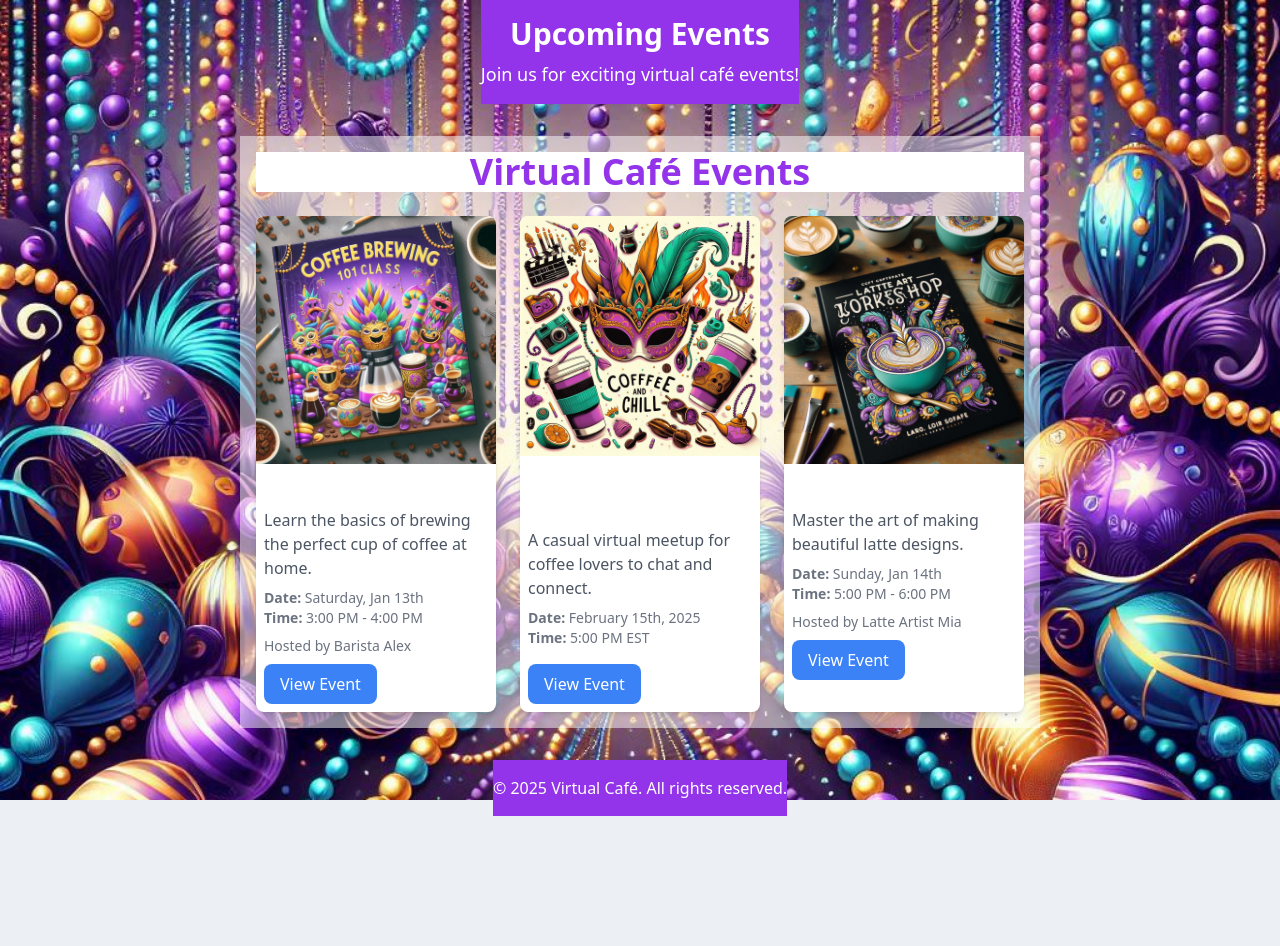
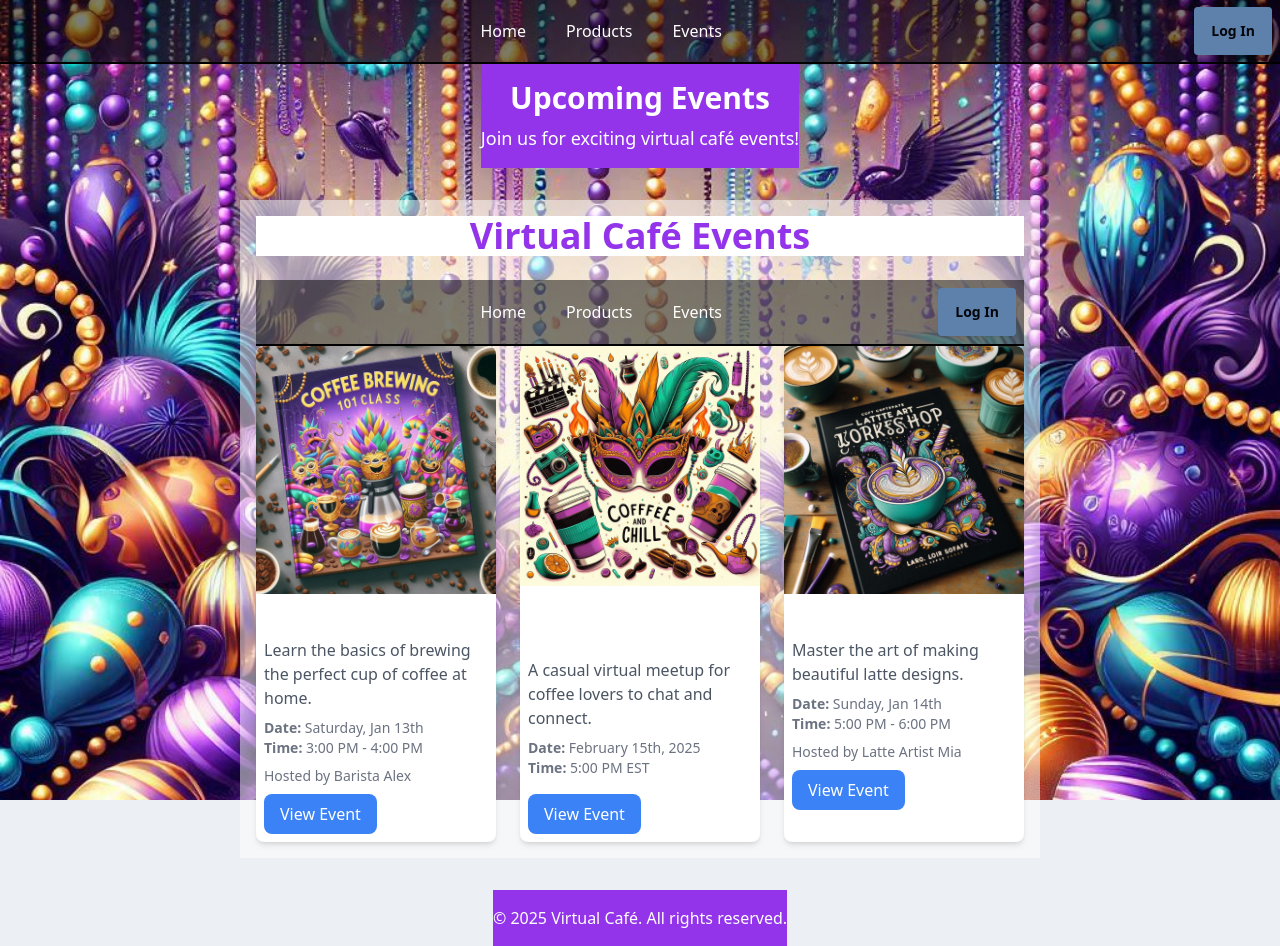
Before and after one commit to Theonly1adia/coffee-shop-frontend, a Next.js app: page /events in a window 1280 px wide. Before the commit the page ends 816 px from the top, so only its background shows below. Built offline with nearby package versions, Linux system fonts and the light colour scheme.

Commit message:
fixed navbar spelling

```diff
--- a/src/components/Events.js
+++ b/src/components/Events.js
@@ -1,4 +1,5 @@
 import React from "react";
+import Navbar from "./Navbar";
 
 const events = [
   {
@@ -39,6 +40,7 @@ export default function VirtualCafeEvents() {
         <h2 className="text-4xl font-bold text-purple-600">Virtual Café Events</h2>
       </div>
 
+      <Navbar/>
 
       <div className="grid grid-cols-1 sm:grid-cols-2 lg:grid-cols-3 gap-6 max-w-3xl mx-auto">
         {events.map((event) => (
--- a/src/components/Navbar.js
+++ b/src/components/Navbar.js
@@ -11,8 +11,8 @@ export default function Navbar({ title }) {
 
       <div className="flex space-x-10">
         <a href="/" className="menu-item">Home</a>
-        <a href="#" className="menu-item">About</a>
-        <a href="#" className="menu-item">Menu</a>
+        <a href="/products" className="menu-item">Products</a>
+        <a href="/events" className="menu-item">Events</a>
       </div>
 
       <Link href="/login" passHref>
--- a/src/pages/admin/products/[id].js
+++ b/src/pages/admin/products/[id].js
@@ -8,7 +8,7 @@ export default function AdminProduct() {
     const {token} =useAuth();
   return (
     <>
-      <NavBar />
+      <Navbar />
       <Footer content="@Adia 2025"/>
     </>
   );
--- a/src/pages/events.js
+++ b/src/pages/events.js
@@ -1,5 +1,6 @@
 import React from "react";
 import VirtualCafeEvents from "@/components/Events";
+import Navbar from "@/components/Navbar";
 
 export default function EventsPage() {
   return (
@@ -17,12 +18,15 @@ export default function EventsPage() {
         alignItems: 'center',
         color: 'white',
       }}>
+
+        <Navbar/>
       <header className="bg-purple-600 text-white py-4">
         <div className="text-center">
           <h1 className="text-3xl font-bold">Upcoming Events</h1>
           <p className="mt-2 text-lg">Join us for exciting virtual café events!</p>
         </div>
       </header>
+
 
       <main className="py-8">
         <VirtualCafeEvents />
```
